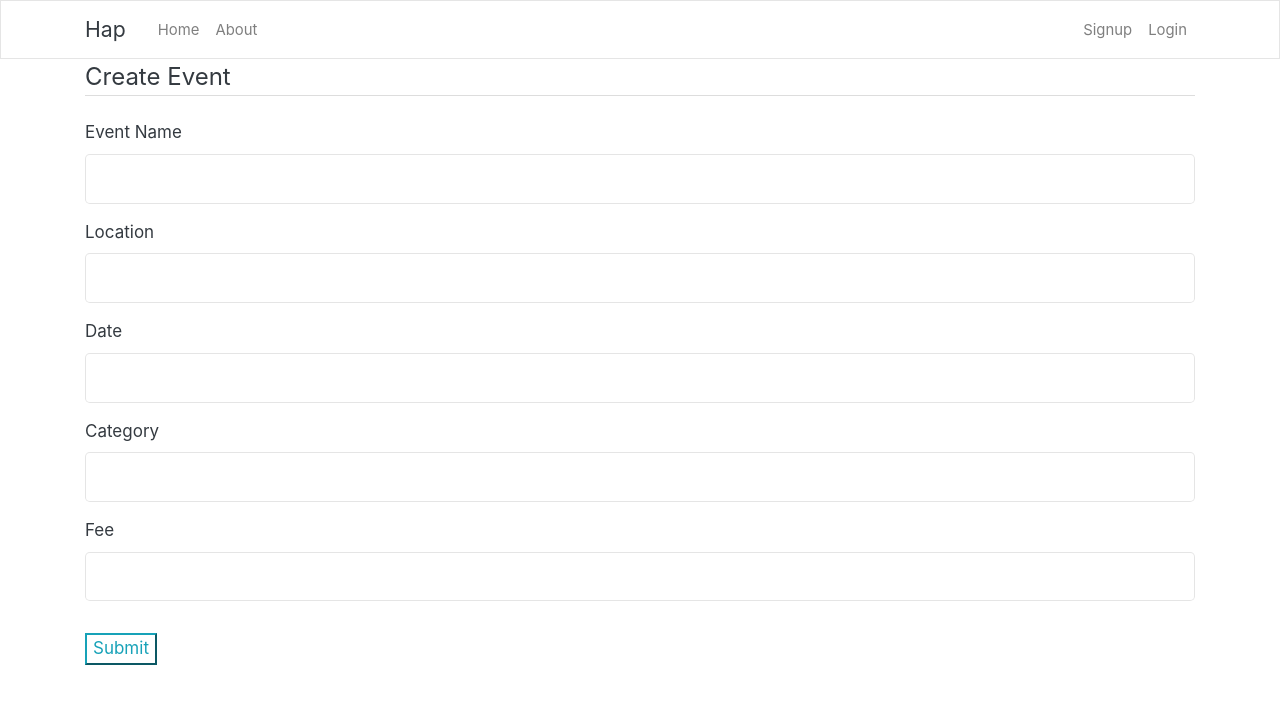
After one commit to devdsd/ProjectHap, a Flask app: page /createevent in a window 1280 px wide. The commit adds this page. Shown: the top 704 px of the page. Run offline with Flask 2, Linux system fonts and the light colour scheme; some libraries are stand-ins or nearby versions.

Commit message:
Create Event (UI): Initial Commit for create event

```diff
--- a/app.py
+++ b/app.py
@@ -1,6 +1,8 @@
 from flask import Flask, render_template, url_for, redirect, request, flash
+from createevents import CreateEvent
 
 app = Flask(__name__)
+app.config['SECRET_KEY'] ='SECRET'
 
 @app.route('/')
 @app.route('/home')
@@ -11,5 +13,13 @@ def home():
 def about():
     return render_template('about.html', title='About Hap')
 
+@app.route('/createevent', methods=['GET', 'POST'])
+def createevent():
+    form = CreateEvent()
+    if form.validate_on_submit():
+        flash('Event Created successfully', 'success')
+        return redirect(url_for('home'))
+    return render_template('createevent.html', title='Create Event', form=form)
+
 if __name__ == '__main__':
     app.run(debug=True, port=8080)
--- /dev/null
+++ b/createevents.py
@@ -0,0 +1,12 @@
+from flask_wtf import FlaskForm
+from wtforms import StringField, SubmitField
+from wtforms.validators import DataRequired, Length
+
+class CreateEvent(FlaskForm):
+    eventName = StringField('Event Name',
+        validators=[DataRequired(), Length(min=2, max =50)])
+    location = StringField('Location', validators=[DataRequired()])
+    date = StringField('Date', validators=[DataRequired()])
+    category = StringField('Category', validators=[DataRequired()])
+    registrationFee = StringField('Fee', validators=[DataRequired()])
+    submit = SubmitField('Submit')
--- /dev/null
+++ b/templates/createevent.html
@@ -0,0 +1,35 @@
+{% extends 'layouts.html' %}
+
+{% block content %}
+    <div class ="content-section">
+        <form method="POST" action="">
+            {{ form.hidden_tag() }}
+           <fieldset class="form-group">
+               <legend class="border-bottom mb-4">Create Event</legend>
+               <div class="form-group">
+                    {{ form.eventName.label(class="form-control-label") }}
+                    {{ form.eventName(class="form-control form-control-lg") }}
+               </div>
+               <div class="form-group">
+                    {{ form.location.label(class="form-control-label") }}
+                    {{ form.location(class="form-control form-control-lg") }}
+               </div>
+               <div class="form-group">
+                    {{ form.date.label(class="form-control-label") }}
+                    {{ form.date(class="form-control form-control-lg") }}
+               </div>
+               <div class="form-group">
+                    {{ form.category.label(class="form-control-label") }}
+                    {{ form.category(class="form-control form-control-lg") }}
+               </div>
+               <div class="form-group">
+                    {{ form.registrationFee.label(class="form-control-label") }}
+                    {{ form.registrationFee(class="form-control form-control-lg") }}
+               </div>
+           </fieldset>
+        <div class="form-group">
+            {{ form.submit(class="btn-outline-info") }}
+        </div>
+        </form>
+    </div>
+{% endblock content %}
--- a/templates/layouts.html
+++ b/templates/layouts.html
@@ -42,6 +42,15 @@
         </header>
 
         <div class="container">
+            {% with messages = get_flashed_messages(with_categories=true) %}
+                {% if messages %}
+                    {% for category, message in messages %}
+                        <div class="alert alert-{{ category }}">
+                            {{ message }}
+                        </div>
+                    {% endfor %}
+                {% endif %}
+            {% endwith %}
             {% block content %} {% endblock content %}
         </div>
         <!-- <main role="main" class="container">
```
